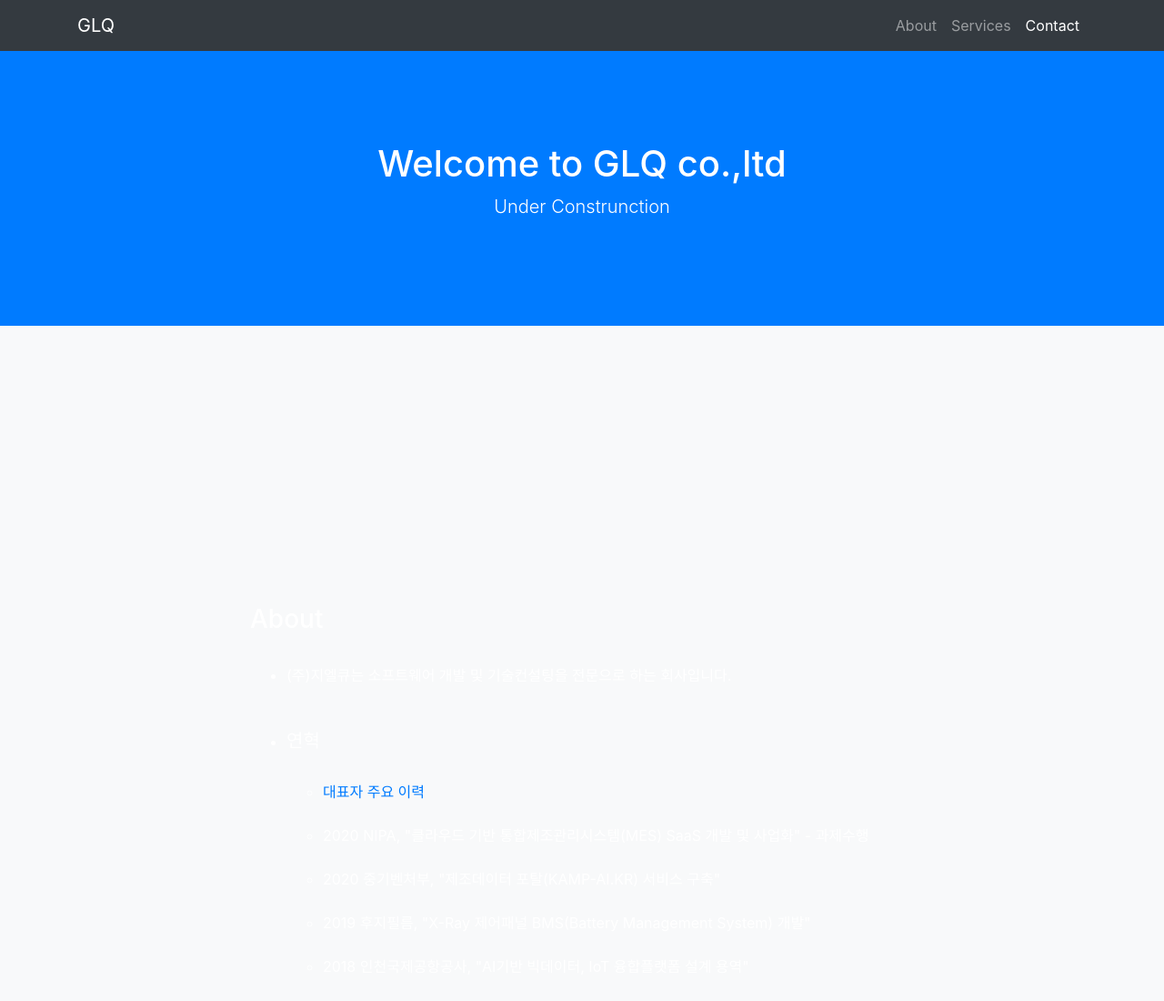
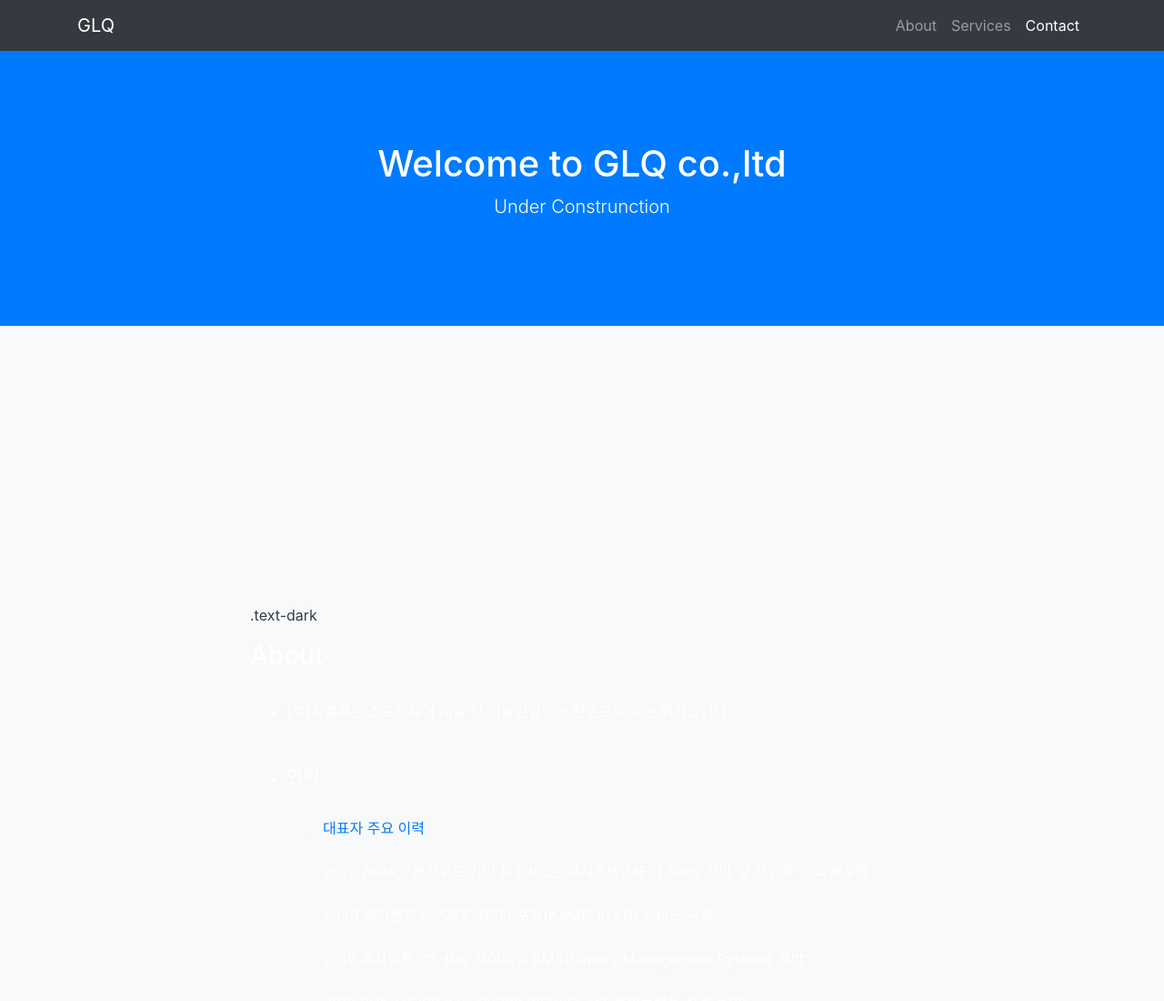
Before and after one commit to GLQKOREA/glqkorea.github.io, a website with bundled scripts: page index.html in a window 1280 px wide. Shown: the top 1100 px of the page at 91% size. Built offline with nearby package versions, Linux system fonts and the light colour scheme.

Commit message:
Update index.html

```diff
--- a/index.html
+++ b/index.html
@@ -56,6 +56,7 @@
       <div class="row">
         <div class="col-lg-8 mx-auto">
           <body bgcolor="gray">
+          <p class="text-dark">.text-dark</p>
           <h3> About </h3>
           <!--<p class="lead"> ---- </p>  -->
           <ul>
```
